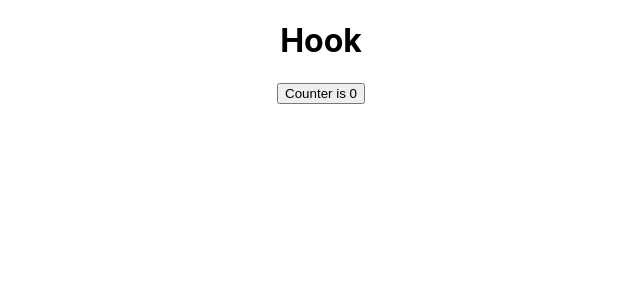
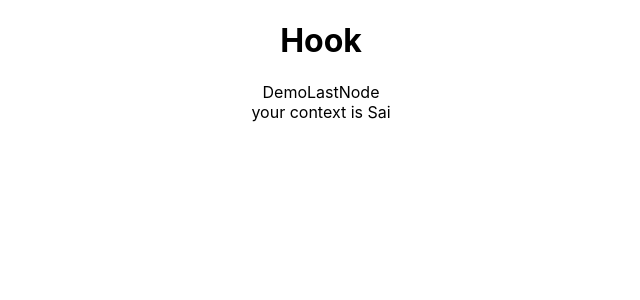
Before and after one commit to Aakarsh2000/zee3, a React (Create React App) app: page / in a window 1280 px wide. Shown: the top 300 px of the page, without its empty margins (319-959 px from the left). Built offline with nearby package versions, Linux system fonts and the light colour scheme.

Commit message:
Added usecontext

```diff
--- a/src/App.js
+++ b/src/App.js
@@ -1,20 +1,30 @@
 import logo from './logo.svg';
+import React from 'react'
 import './App.css';
 import FirstHook from './components/FirstHook';
 import FormsHook from './components/FormsHook';
 import ArrayHook from './components/ArrayHook';
 import DemoUE from './components/DemoUE';
 import DemoUEHooks from './components/DemoUEHooks';
+import DemoLastNode from './components/DemoLastNode';
+
+export const UserContext = React.createContext()
 
 function App() {
   return (
     <div className="App">
       <h1>Hook</h1>
+      <UserContext.Provider value = "Sai">
+        <DemoLastNode/>
+      </UserContext.Provider>
+
       {/* <FirstHook/> */}
       {/* <FormsHook/> */}
       {/* <ArrayHook/> */}
-      {/* <DemoUE/> */}
-      <DemoUEHooks/>
+      {/* <DemoUE/>
+      <br></br><br></br>
+      <DemoUEHooks/> */}
+
     </div>
   );
 }
--- /dev/null
+++ b/src/components/DemoLastNode.js
@@ -0,0 +1,16 @@
+import React,{useContext} from 'react'
+import {UserContext} from '../App'
+
+export default function DemoLastNode() {
+    const user = useContext(UserContext)
+  return (
+    <div>
+      DemoLastNode
+      <UserContext.Consumer>
+        {user=> {
+            return<div>your context is {user}</div>
+        }}
+      </UserContext.Consumer>
+    </div>
+  )
+}
```
